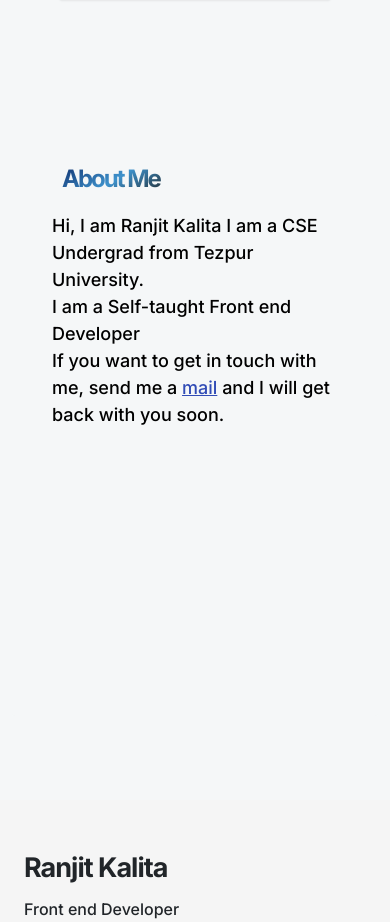
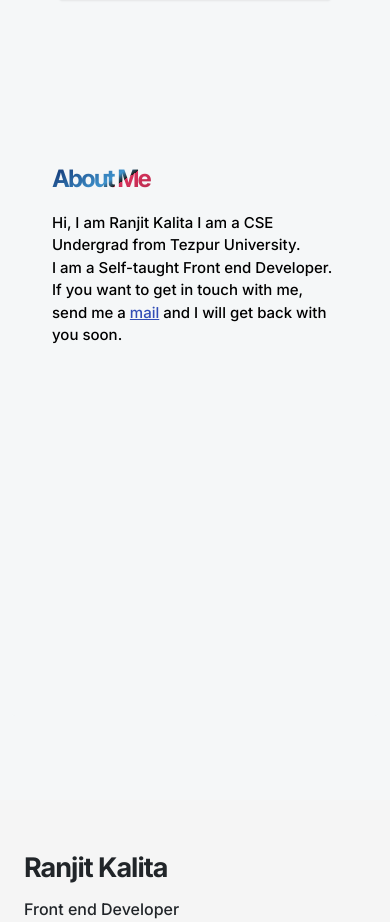
Before and after one commit to rks0001/tinythinkers, a React (Create React App) app: page / in a window 390 px wide. Shown: the part 4447-5369 px from the top of the page. Built offline with nearby package versions, Linux system fonts and the light colour scheme.

Commit message:
mobile changes

```diff
--- a/src/index.css
+++ b/src/index.css
@@ -456,6 +456,26 @@ a:focus {
     padding-top: 20px;
     color: black;
   }
+  .exp_four {
+    font-size: 44px;
+    text-align: center;
+    padding-left: 10px;
+    padding-right: 10px;
+    letter-spacing: -2px;
+    font-weight: 600;
+    background-clip: text;
+    -webkit-background-clip: text;
+    color: transparent;
+    background-size: cover;
+    background-image: linear-gradient(
+      147deg,
+      #0a2463 10%,
+      #3e92cc 35%,
+      #1e1b18 50%,
+      #d8315b 55%,
+      #1e1b18
+    );
+  }
 }
 
 @media screen and (max-width: 600px) {
@@ -463,20 +483,44 @@ a:focus {
     text-align: left;
     min-height: 70vh;
     background-color: #f5f7f8;
-    padding: 40px 40px;
+    padding: 40px 30px 40px 30px;
     border-radius: 3px;
   }
   .textsfour {
     text-align: left;
     margin-top: 70px;
+    padding-left: 30px;
+    padding-right: 30px;
   }
 
   .descrp {
     text-align: left;
-    font-size: 18px;
+    padding-left: 10px;
+    padding-right: 10px;
+    font-size: 15px;
     font-weight: 500;
     background: #f5f7f8;
     padding-top: 10px;
     color: black;
   }
+  .exp_four {
+    font-size: 24px;
+    text-align: left;
+    padding-left: 10px;
+    padding-right: 10px;
+    letter-spacing: -2px;
+    font-weight: 600;
+    background-clip: text;
+    -webkit-background-clip: text;
+    color: transparent;
+    background-size: cover;
+    background-image: linear-gradient(
+      147deg,
+      #0a2463,
+      #3e92cc 26%,
+      #1e1b18 30%,
+      #d8315b 25%,
+      #1e1b18
+    );
+  }
 }
--- a/src/sections/Section4.js
+++ b/src/sections/Section4.js
@@ -8,9 +8,9 @@ const Section4 = () => {
 
             <Container className="aboutme textsfour">
 
-                <h1 className="exptwo"> About Me</h1>
+                <h1 className="exp_four"> About Me</h1>
                 <p className="descrp">Hi, I am Ranjit Kalita I am a CSE Undergrad from Tezpur University.<br/>
-                                      I am a Self-taught Front end Developer<br/>
+                                      I am a Self-taught Front end Developer.<br/>
                                     If you want to get in touch with me, send me a <a className="clr" href="https://mail.google.com/mail/?view=cm&fs=1&tf=1&to=ranjitkalita5o5@gmail.com" target="_blank" rel="noreferrer">mail</a> and I will get back with you soon.</p>
 
             </Container>
```
